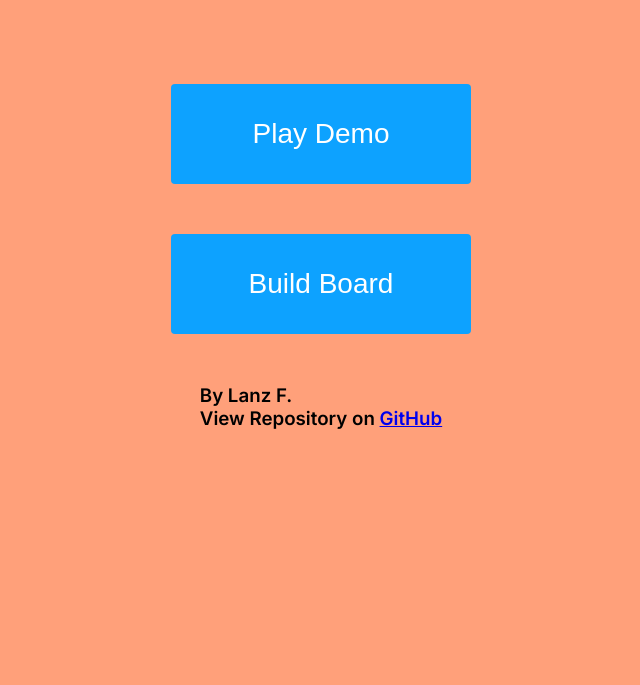
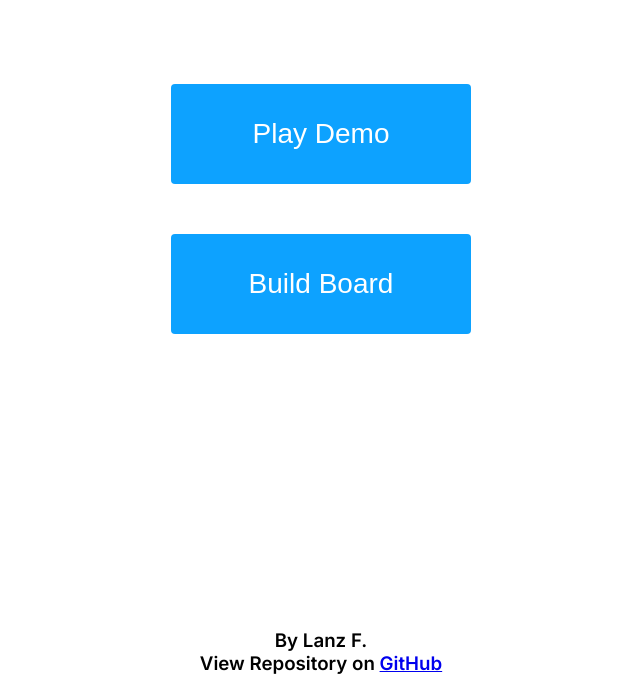
Before and after one commit to RodeoRhodia/WordSearchVisualizer, a plain HTML site: page wordSearchInterfaceDemo/interfacepage.html in a window 1280 px wide. Shown: the part 115-800 px from the top of the page, without its empty margins (319-959 px from the left). Drawn offline with Linux system fonts and the light colour scheme.

Commit message:
styled footer

```diff
--- a/wordSearchInterfaceDemo/interfacestyle.css
+++ b/wordSearchInterfaceDemo/interfacestyle.css
@@ -3,12 +3,13 @@ html,
 body {
     height: 100%;
     font-family: 'Inter', sans-serif;
+    font-weight: lighter;
 }
 
 * {
     margin: 0;
     padding: 0;
-    background-color: lightsalmon;
+    background-color: white;
 }
 
 #container {
@@ -32,6 +33,11 @@ h1 {
     align-items: center;
     text-align: center;
     min-height: 50vh;
+}
+
+.buttoncontainer {
+    display: flex;
+    flex-direction: column;
 }
 
 .formitem {
@@ -124,3 +130,12 @@ h1 {
     justify-content: center;
     align-items: center;
 }
+
+#footer {
+    display: flex;
+    justify-content: center;
+    align-items: center;
+    flex-direction: column;
+    position: fixed;
+    bottom: 10px;
+  }
```
